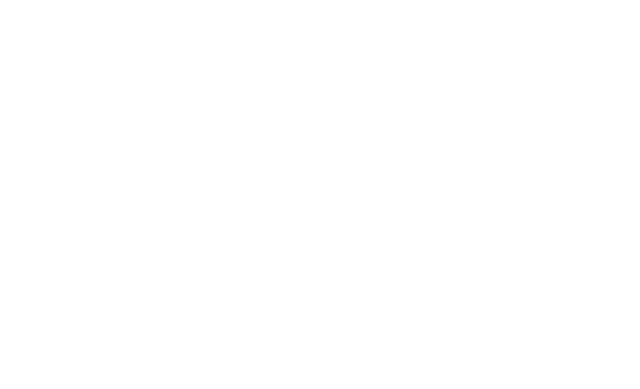
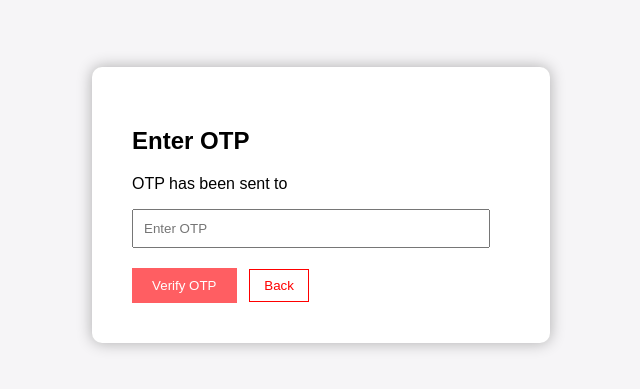
Before and after one commit to ChandanArya20/user-login-app, a React (Create React App) app: page /verify-otp in a window 1280 px wide. Before the commit this address had no page. Shown: the part 195-584 px from the top of the page, without its empty margins (319-959 px from the left). Built offline with nearby package versions, Linux system fonts and the light colour scheme.

Commit message:
completed user authentication system

```diff
--- a/src/App.js
+++ b/src/App.js
@@ -3,6 +3,8 @@
 import UserLoginPage from './pages/UserLoginPage';
 import RegistrationSuccessPage from './pages/RegistrationSuccessPage';
 import ForgotPasswordPage from './pages/ForgotPasswordPage';
+import OTPVerificationPage from './pages/OTPVerificationPage';
+import CreateNewPasswordPage from './pages/CreateNewPasswordPage';
 
 function App() {
   return (
@@ -11,6 +13,8 @@
         <Route path='/' element={<UserLoginPage/>} />
         <Route path='registration-success' element={<RegistrationSuccessPage/>} />
         <Route path='forget-password' element={<ForgotPasswordPage/>} />
+        <Route path='verify-otp' element={<OTPVerificationPage/>} />
+        <Route path='create-new-password' element={<CreateNewPasswordPage/>} />
       </Routes>
     </BrowserRouter>
   );
--- a/src/Components/BackOutlineButton.jsx
+++ b/src/Components/BackOutlineButton.jsx
@@ -1,12 +1,16 @@
-import { useNavigate } from 'react-router-dom';
 import '../styles/back-outline-button.css'
 
-const BackOutlineButton=({name})=>{
+const OutlineButton=({name,color='red',handlerFunction})=>{
 
-    const navigate=useNavigate();
     return(
-        <button id="back-outline-button" onClick={()=>navigate(-1)}>{name}</button>
+        <button
+            id="outline-button"
+            style={{color:color,border:`1px solid ${color}`}}
+            onClick={()=>handlerFunction()}
+        >
+            {name}
+        </button>
     )
 }
 
-export default BackOutlineButton;
+export default OutlineButton;
--- /dev/null
+++ b/src/pages/CreateNewPasswordPage.jsx
@@ -0,0 +1,79 @@
+import React, { useState } from 'react';
+import '../styles/forget-password.css';
+import BackOutlineButton from '../Components/BackOutlineButton';
+import { useLocation, useNavigate } from 'react-router-dom';
+import { toast } from 'react-toastify';
+import { ClipLoader } from 'react-spinners';
+import axios from 'axios';
+
+const CreateNewPasswordPage = () => {
+
+    const [loading, setLoading]=useState(false);
+    const [password, setPassword]=useState('');
+    const [confirmPassword, setConfirmPassword]=useState('');
+    const navigate=useNavigate();
+    const email=useLocation().state;
+
+    console.log(email);
+
+    const generateNewPassword = async (e) => {
+        e.preventDefault();
+        if (password !== confirmPassword) {
+            toast.error("Passwords do not match");
+            return;
+        }
+        try {
+            setLoading(true);
+            const response = await axios.post(
+                `${process.env.REACT_APP_BASE_API_URL}/user/otp-verified/update-password`,
+                {
+                    email:email,
+                    newPassword:password
+                }
+            );
+
+            toast.success("New Password created successfully...");
+            setPassword('');
+            setConfirmPassword('');
+
+        } catch (error) {
+            console.log(error);
+            if (axios.isAxiosError(error)) {
+                // Handle specific Axios error cases if needed
+                if (error.response.status === 404) {
+                    toast.error("Account not found for this "+email);
+                } else {
+                    toast.error("Something went wrong...");
+                }
+            }
+        } finally {
+            setLoading(false);
+        }
+    };
+
+
+    return (
+        <div className="forgot-password-container">
+            <div className="form-container">
+                <h2>Make a new password</h2>
+                <form>
+                    <input type="password" placeholder="Create new password"  value={password} onChange={(e)=>setPassword(e.target.value)}/>
+                    <input type="password" placeholder="Confirm password" value={confirmPassword} onChange={(e)=>setConfirmPassword(e.target.value)}/>
+                    <button onClick={(e)=>generateNewPassword(e)} disabled={loading}>
+                        {loading ? 'Creating...' : 'Submit'}
+                        {loading &&
+                            <div className="loading-overlay-btn" >
+                                <ClipLoader color="#620c88" />
+                            </div>
+                        }
+                        </button>
+                </form>
+                <div className="button-container">
+                    <BackOutlineButton name="Back" handlerFunction={()=>navigate(-1)}/>
+                </div>
+            </div>
+        </div>
+    );
+}
+
+export default CreateNewPasswordPage;
--- a/src/pages/ForgotPasswordPage.jsx
+++ b/src/pages/ForgotPasswordPage.jsx
@@ -28,8 +28,7 @@
             const response = await Promise.race([apiCall, timeoutPromise]);
 
             if (response.ok || response.status === 'timeout') {
-                console.log("Successfully sent otp");
-                // navigate("/otpVerification", {state:email});
+                navigate("/verify-otp", {state:email});
             } else if (response.status === 404) {
                 console.log(response);
                 toast.error("Account not found for this email");
@@ -52,18 +51,18 @@
                 <h2>Forgot Password?</h2>
                 <form>
                     <input type="email" placeholder="Email" required onChange={(e)=>setEmail(e.target.value)}/>
-                    <button onClick={(e)=>sendOTP(e)}>
+                    <button onClick={(e)=>sendOTP(e)} disabled={loading}>
                         {loading ? 'Sending OTP...' : 'Reset Password'}
                         {loading &&
-                            <div className="loading-overlay-btn" disabled={loading}>
+                            <div className="loading-overlay-btn" >
                                 <ClipLoader color="#620c88" />
                             </div>
                         }
                         </button>
-                    <div className="button-container">
-                        <BackOutlineButton name="Back"/>
-                    </div>
                 </form>
+                <div className="button-container">
+                    <BackOutlineButton name="Back" handlerFunction={()=>navigate(-1)}/>
+                </div>
             </div>
         </div>
     );
--- /dev/null
+++ b/src/pages/OTPVerificationPage.jsx
@@ -0,0 +1,73 @@
+import React, { useState } from 'react';
+import '../styles/forget-password.css';
+import BackOutlineButton from '../Components/BackOutlineButton';
+import { useLocation, useNavigate } from 'react-router-dom';
+import { toast } from 'react-toastify';
+import { ClipLoader } from 'react-spinners';
+import axios from 'axios';
+
+const OTPVerificationPage = () => {
+
+    const [loading, setLoading]=useState(false);
+    const [OTP, setOTP]=useState(null);
+    const navigate=useNavigate();
+    const email=useLocation().state;
+
+    console.log(email);
+
+    // Function to handle OTP verification
+    const verifyOTP = async (e) => {
+        e.preventDefault();
+        setLoading(true);
+        try {
+            const response = await axios.get(
+                `${process.env.REACT_APP_BASE_API_URL}/user/verify-otp?email=${email}&otp=${OTP}`
+            );
+
+            navigate("/create-new-password",{state:email});
+
+        } catch (error) {
+            console.log(error);
+            if (axios.isAxiosError(error)) {
+                // Handle specific Axios error cases if needed
+                if (error.response.status === 404) {
+                    toast.error("Account not found for this "+email);
+                } else if(error.response.status === 400) {
+                    toast.error("OTP verification failed...");
+                } else{
+                    toast.error("Something went wrong...");
+                }
+            }
+        } finally {
+            setLoading(false);
+        }
+    };
+
+
+    return (
+        <div className="forgot-password-container">
+            <div className="form-container">
+                <h2>Enter OTP</h2>
+                <p>
+                    <span>OTP has been sent to {email}</span>
+                </p>
+                <form>
+                    <input type="text" placeholder="Enter OTP" onChange={(e)=>setOTP(e.target.value)}/>
+                    <button onClick={(e)=>verifyOTP(e)} disabled={loading}>
+                        {loading ? 'Verifying...' : 'Verify OTP'}
+                        {loading &&
+                            <div className="loading-overlay-btn" >
+                                <ClipLoader color="#620c88" />
+                            </div>
+                        }
+                        </button>
+                </form>
+                <div className="button-container">
+                    <BackOutlineButton name="Back" handlerFunction={()=>navigate(-1)}/>
+                </div>
+            </div>
+        </div>
+    );
+}
+
+export default OTPVerificationPage;
--- a/src/pages/UserLoginPage.jsx
+++ b/src/pages/UserLoginPage.jsx
@@ -45,9 +45,10 @@
                 email: email,
                 password: password
             });
-            if (response.status === 200) {
-                loginUser(response.data, () => { });
-            }
+
+            loginUser(response.data, () => { });
+            toast.success("You've successfully logged...");
+
         } catch (error) {
 
             console.log(error);
--- a/src/styles/back-outline-button.css
+++ b/src/styles/back-outline-button.css
@@ -1,13 +1,4 @@
-#back-outline-button{
+#outline-button{
     padding: 8px 14px;
     background-color: #fff;
-    border: 1px solid red;
-    color: red;
-    transition: 0.3s;
-
 }
-#back-outline-button:hover{
-    border: 1px solid rgb(229, 3, 3);
-    color: rgb(229, 3, 3);
-
-}
--- a/src/styles/forget-password.css
+++ b/src/styles/forget-password.css
@@ -11,6 +11,9 @@
     padding: 40px;
     border-radius: 10px; /* Rounded corners similar to login form */
     box-shadow: 0 0 15px rgba(0, 0, 0, 0.3);
+}
+.forgot-password-container .form-container form{
+    display: inline;
 }
 
 .forgot-password-container form input {
```
